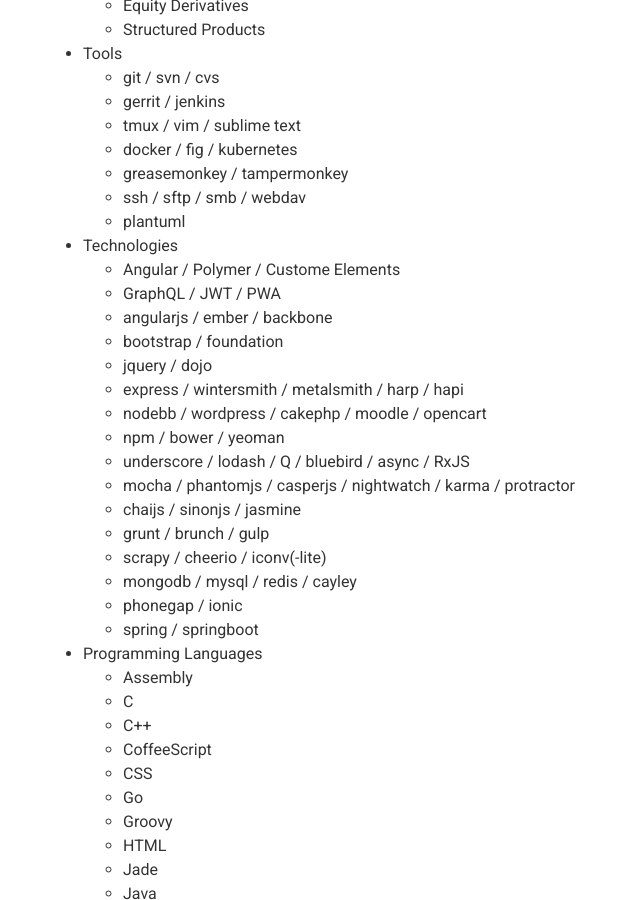
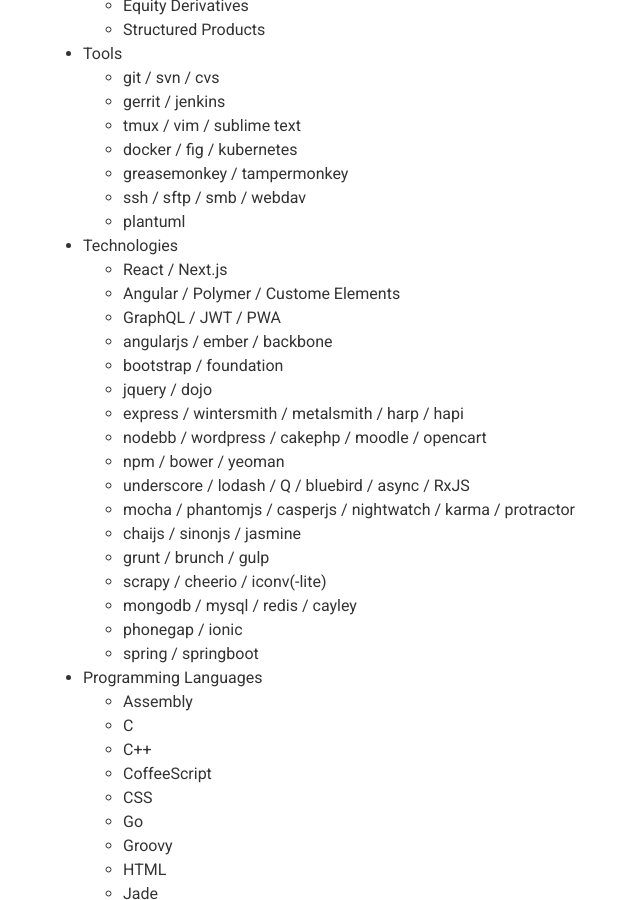
Before and after one commit to will-hk/will-hk.github.io, a Jekyll site: the page built from index.md, in a window 1280 px wide and 900 px high, scrolled down 4914 px. Shown: the whole window, without its empty margins (27-667 px from the left). Built offline with Jekyll 4.4.1, drawn with Linux system fonts in a browser that asks for light colours; nearby versions of some CDN libraries.

Commit message:
update skill

```diff
--- a/_config.yml
+++ b/_config.yml
@@ -276,6 +276,7 @@ content:
         - plantuml
 
       - Technologies
+        - React / Next.js
         - Angular / Polymer / Custome Elements
         - GraphQL / JWT / PWA
         - angularjs / ember / backbone
```
